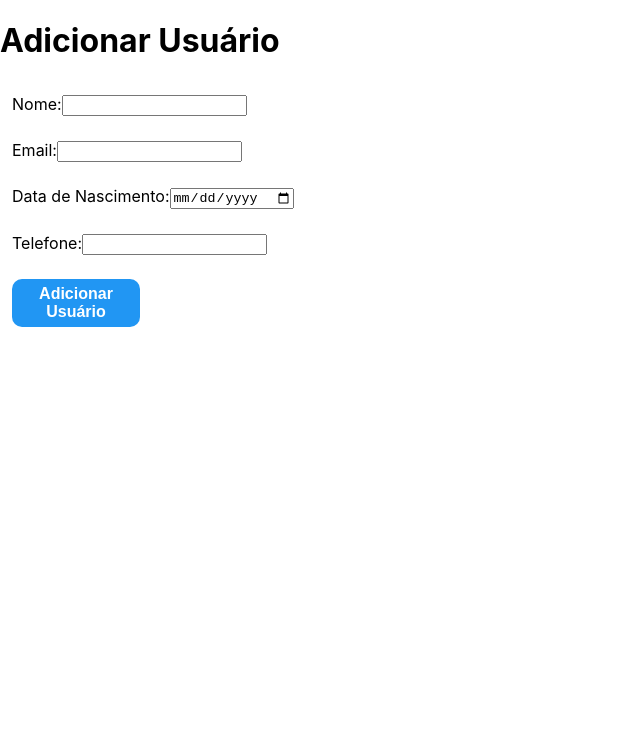
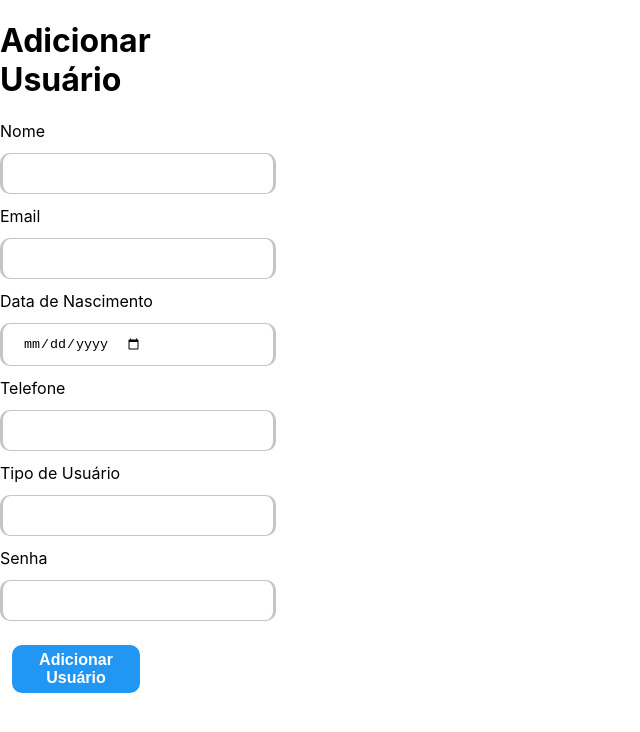
Before and after one commit to deboraCs26/onboard, a React (Create React App) app: page /AddUser in a window 1280 px wide. Shown: the top 732 px of the page, without its empty margins (0-640 px from the left). Built offline with nearby package versions, Linux system fonts and the light colour scheme.

Commit message:
pr correction and code modification

```diff
--- a/src/components/add-user/index.tsx
+++ b/src/components/add-user/index.tsx
@@ -1,59 +1,140 @@
-import React, { useState, FormEvent } from 'react';
+import React, { useState } from 'react';
 import { Button } from '../button';
+import { Input } from '../input';
+import { isValidPassword, isValidEmail } from '../../utils/strings-utils';
+
+interface AddUserProps {
+  onSuccess?: () => void;
+}
 
 const styleForm: React.CSSProperties = {
   display: 'flex',
   flexDirection: 'column',
+  width: '20%',
 };
 
-export const AddCreatUser = () => {
+export const AddCreateUser = ({ onSuccess }: AddUserProps) => {
   const [name, setName] = useState('');
   const [email, setEmail] = useState('');
   const [birthDate, setBirthDate] = useState('');
   const [phone, setPhone] = useState('');
+  const [role, setRole] = useState('');
+  const [password, setPassword] = useState('');
+  const [errors, setErrors] = useState({
+    name: '',
+    email: '',
+    birthDate: '',
+    phone: '',
+    role: '',
+    password: '',
+    invalidBirthDate: '',
+  });
 
-  const handleSubmit = (e: FormEvent) => {
-    e.preventDefault();
+  const validateFields = (
+    name: string,
+    email: string,
+    birthDate: string,
+    phone: string,
+    role: string,
+    password: string,
+  ) => {
+    let isValid = true;
+    const newErrors = {
+      name: '',
+      email: '',
+      birthDate: '',
+      phone: '',
+      role: '',
+      password: '',
+      invalidBirthDate: '',
+    };
 
-    if (!name || !email || !birthDate || !phone) {
-      alert('Por favor, preencha todos os campos.');
-      return;
+    if (!name.trim()) {
+      newErrors.name = 'Campo obrigatório.';
+      isValid = false;
     }
 
-    const today = new Date();
-    const birthDateObj = new Date(birthDate);
-    if (birthDateObj > today) {
-      return;
+    if (!email.trim()) {
+      newErrors.email = 'Campo obrigatório.';
+      isValid = false;
+    } else if (!isValidEmail(email)) {
+      newErrors.email = 'O email informado é inválido.';
+      isValid = false;
     }
 
-    setName('');
-    setEmail('');
-    setBirthDate('');
-    setPhone('');
+    if (!phone.trim()) {
+      newErrors.phone = 'Campo obrigatório.';
+      isValid = false;
+    }
 
-    alert('Usuário adicionado com sucesso!');
+    if (!role.trim()) {
+      newErrors.role = 'Campo obrigatório.';
+      isValid = false;
+    }
+
+    if (!password.trim()) {
+      newErrors.password = 'Campo obrigatório.';
+      isValid = false;
+    } else if (password.length < 7) {
+      newErrors.password = 'A senha deve ter pelo menos 7 caracteres.';
+      isValid = false;
+    } else if (!isValidPassword(password)) {
+      newErrors.password = 'A senha deve ter pelo menos um dígito e uma letra.';
+      isValid = false;
+    }
+
+    if (!birthDate.trim()) {
+      newErrors.birthDate = 'Campo obrigatório.';
+      isValid = false;
+    } else {
+      const birthDateObj = new Date(birthDate);
+      const minDate = new Date('1900-01-01');
+      const today = new Date();
+      if (birthDateObj < minDate) {
+        newErrors.invalidBirthDate = 'A data de nascimento não pode ser anterior a 01/01/1900.';
+        isValid = false;
+      } else if (birthDateObj > today) {
+        newErrors.invalidBirthDate = 'A data de nascimento não pode estar no futuro.';
+        isValid = false;
+      }
+    }
+
+    setErrors(newErrors);
+    return isValid;
+  };
+
+  const handleSubmit = (e: React.FormEvent<HTMLFormElement>) => {
+    e.preventDefault();
+    const isValid = validateFields(name, email, birthDate, phone, role, password);
+    if (isValid) {
+      const userData = { email, name, birthDate, phone, role, password };
+      console.log('Dados do usuário:', userData);
+      if (onSuccess) onSuccess();
+    }
   };
 
   return (
-    <form style={styleForm} onSubmit={handleSubmit}>
+    <form onSubmit={handleSubmit} style={styleForm}>
       <h1>Adicionar Usuário</h1>
-      <label style={{ margin: '12px' }}>
-        Nome:
-        <input type="name" value={name} onChange={(e) => setName(e.target.value)} required />
-      </label>
-      <label style={{ margin: '12px' }}>
-        Email:
-        <input type="email" value={email} onChange={(e) => setEmail(e.target.value)} required />
-      </label>
-      <label style={{ margin: '12px' }}>
-        Data de Nascimento:
-        <input type="date" value={birthDate} onChange={(e) => setBirthDate(e.target.value)} required />
-      </label>
-      <label style={{ margin: '12px' }}>
-        Telefone:
-        <input type="telephone" value={phone} onChange={(e) => setPhone(e.target.value)} required />
-      </label>
-      <div style={{ width: '10%', margin: '12px' }}>
+      <Input text="Nome" value={name} onChange={(e) => setName(e.target.value)} error={errors.name} />
+      <Input text="Email" value={email} onChange={(e) => setEmail(e.target.value)} error={errors.email} />
+      <Input
+        text="Data de Nascimento"
+        type="date"
+        value={birthDate}
+        onChange={(e) => setBirthDate(e.target.value)}
+        error={errors.birthDate || errors.invalidBirthDate}
+      />
+      <Input text="Telefone" type="tel" value={phone} onChange={(e) => setPhone(e.target.value)} error={errors.phone} />
+      <Input text="Tipo de Usuário" value={role} onChange={(e) => setRole(e.target.value)} error={errors.role} />
+      <Input
+        text="Senha"
+        type="password"
+        value={password}
+        onChange={(e) => setPassword(e.target.value)}
+        error={errors.password}
+      />
+      <div style={{ width: '50%', margin: '12px' }}>
         <Button>Adicionar Usuário</Button>
       </div>
     </form>
--- a/src/components/input/index.tsx
+++ b/src/components/input/index.tsx
@@ -2,13 +2,14 @@ import React from 'react';
 
 interface InputProps {
   text?: string;
+  type?: string;
   password?: boolean;
   value?: string;
   error?: string;
   onChange?: (e: React.ChangeEvent<HTMLInputElement>) => void;
 }
 
-export const Input = ({ text, password, value, onChange, error }: InputProps) => {
+export const Input = ({ text, type = 'text', value, onChange, error }: InputProps) => {
   const styleForm = {
     display: 'flex',
     border: '1px solid #C5C5C5',
@@ -23,7 +24,7 @@ export const Input = ({ text, password, value, onChange, error }: InputProps) =>
   return (
     <div>
       {text && <label>{text}</label>}
-      <input type={password ? 'password' : 'text'} value={value} style={styleForm} onChange={onChange} />
+      <input value={value} style={styleForm} onChange={onChange} type={type} />
       {!!error && <p> {error}</p>}
     </div>
   );
--- a/src/components/login/index.tsx
+++ b/src/components/login/index.tsx
@@ -72,6 +72,7 @@ export const Login = ({ onSuccess }: LoginProps) => {
         <Separator />
         <Input
           text="Senha"
+          type="password"
           password
           value={password}
           onChange={(e) => setPassword(e.target.value)}
--- a/src/router/browser-router/router.tsx
+++ b/src/router/browser-router/router.tsx
@@ -1,7 +1,7 @@
 import { createBrowserRouter, RouterProvider } from 'react-router-dom';
 import App from '../../App';
 import { HomePage } from './pages/home';
-import { AddCreatUser } from '../../components/add-user';
+import { AddCreateUser } from '../../components/add-user';
 
 const router = createBrowserRouter([
   {
@@ -16,7 +16,7 @@ const router = createBrowserRouter([
 
   {
     path: '/AddUser',
-    element: <AddCreatUser />,
+    element: <AddCreateUser onSuccess={() => console.log('Usuário adicionado com sucesso!')} />,
   },
 ]);
 
```
Also changed, not shown: tsconfig.json (line endings or trailing spaces).
